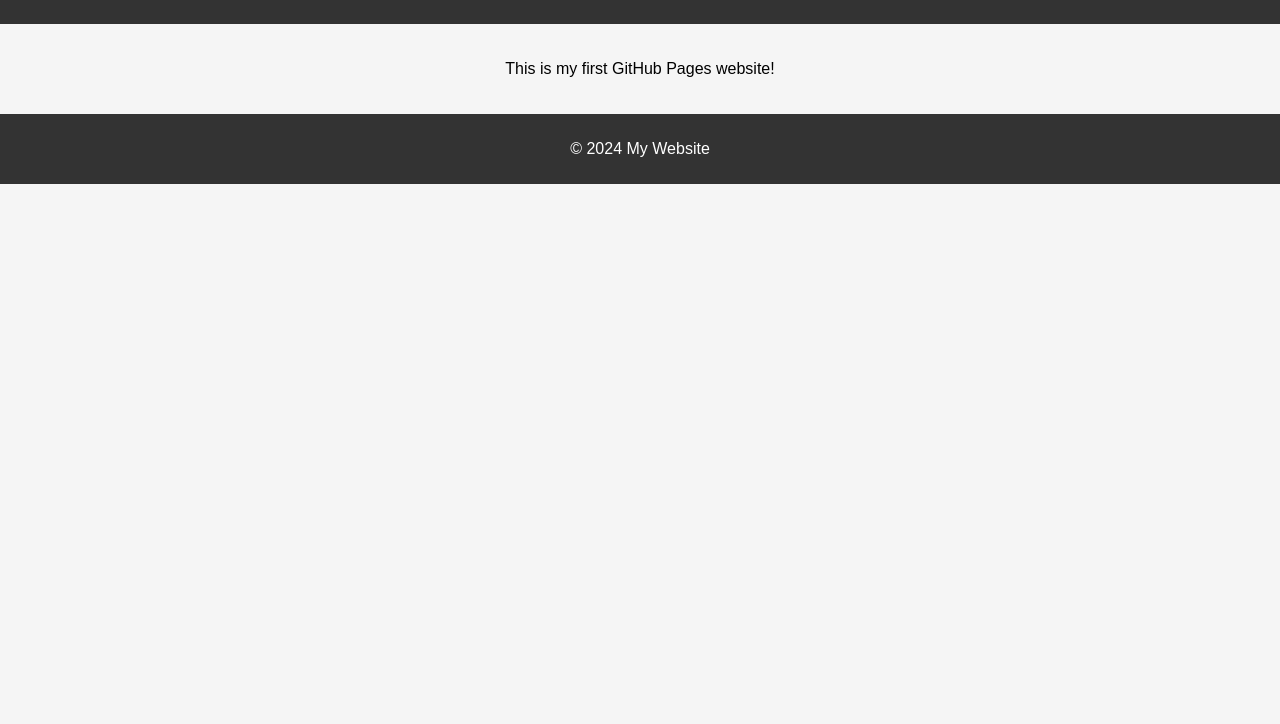
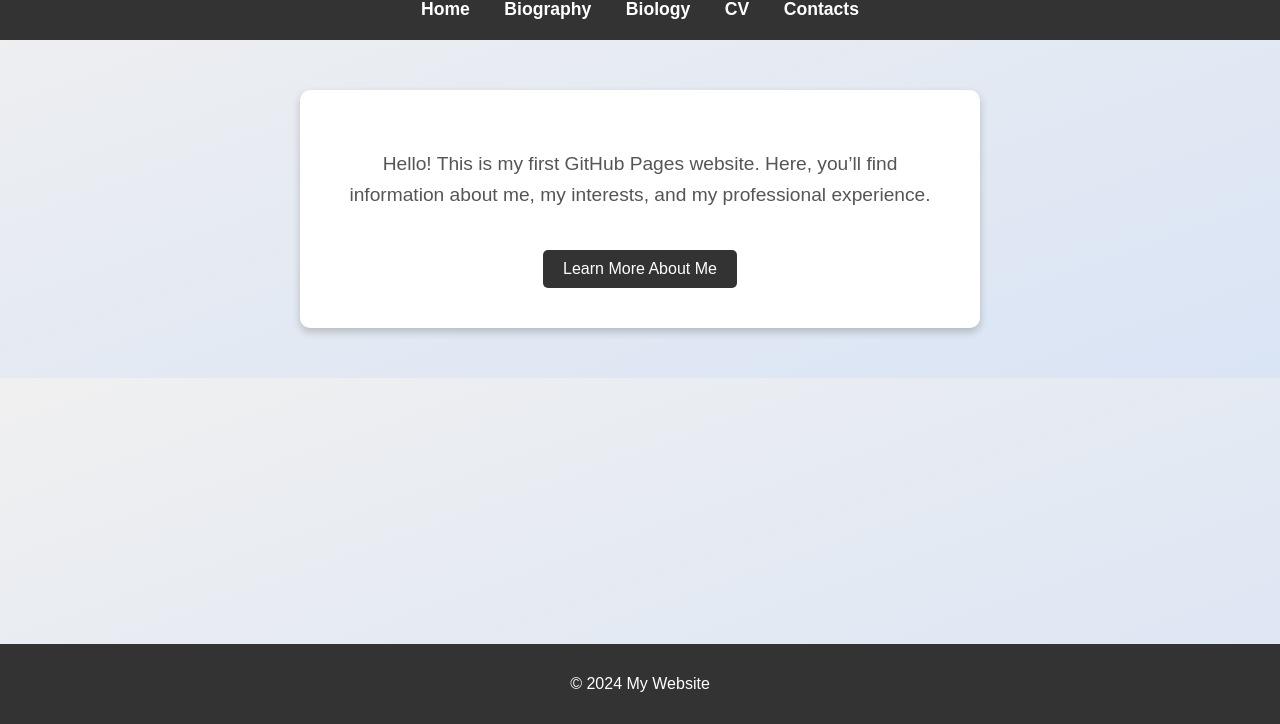
Before and after one commit to JacopoRazzauti/github.io, a plain HTML site: page index.html in a window 1280 px wide. Shown: the part 76-800 px from the top of the page. Drawn offline with Linux system fonts and the light colour scheme.

Commit message:
improved graphics

```diff
--- a/index.html
+++ b/index.html
@@ -9,9 +9,19 @@
 <body>
     <header>
         <h1>Welcome to My Website</h1>
+        <nav>
+            <a href="index.html">Home</a>
+            <a href="biography.html">Biography</a>
+            <a href="biology.html">Biology</a>
+            <a href="cv.html">CV</a>
+            <a href="contacts.html">Contacts</a>
+        </nav>
     </header>
     <main>
-        <p>This is my first GitHub Pages website!</p>
+        <section class="intro">
+            <p>Hello! This is my first GitHub Pages website. Here, you’ll find information about me, my interests, and my professional experience.</p>
+            <button onclick="window.location.href='biography.html'">Learn More About Me</button>
+        </section>
     </main>
     <footer>
         <p>&copy; 2024 My Website</p>
--- a/styles.css
+++ b/styles.css
@@ -1,37 +1,101 @@
+/* General Styling */
 body {
     font-family: Arial, sans-serif;
     margin: 0;
     padding: 0;
+    color: #333;
+    background: linear-gradient(to bottom right, #f0f0f0, #d9e4f5);
     display: flex;
     flex-direction: column;
     align-items: center;
-    background-color: #f5f5f5;
 }
 
-header, footer {
+/* Header Styling */
+header {
     background-color: #333;
-    color: white;
+    color: #fff;
+    text-align: center;
+    padding: 20px 0;
     width: 100%;
-    text-align: center;
-    padding: 10px 0;
 }
 
-main {
-    max-width: 800px;
-    padding: 20px;
-    text-align: center;
+header h1 {
+    margin: 0;
+    font-size: 2.5em;
 }
 
+/* Navigation Menu Styling */
 nav {
-    margin: 20px 0;
+    margin-top: 10px;
 }
 
 nav a {
     text-decoration: none;
-    color: #333;
-    padding: 0 10px;
+    color: #fff;
+    margin: 0 15px;
+    font-weight: bold;
+    font-size: 1.1em;
+    transition: color 0.3s ease;
 }
 
 nav a:hover {
-    color: #007BFF;
+    color: #ffd700;
 }
+
+/* Main Section Styling */
+main {
+    display: flex;
+    justify-content: center;
+    align-items: center;
+    text-align: center;
+    padding: 50px 20px;
+    width: 80%;
+}
+
+.intro {
+    background: #fff;
+    border-radius: 10px;
+    box-shadow: 0 4px 8px rgba(0, 0, 0, 0.2);
+    padding: 40px;
+    max-width: 600px;
+    animation: fadeIn 1.5s ease;
+}
+
+.intro p {
+    font-size: 1.2em;
+    line-height: 1.6;
+    color: #555;
+}
+
+.intro button {
+    background-color: #333;
+    color: #fff;
+    border: none;
+    padding: 10px 20px;
+    font-size: 1em;
+    border-radius: 5px;
+    cursor: pointer;
+    margin-top: 20px;
+    transition: background-color 0.3s ease;
+}
+
+.intro button:hover {
+    background-color: #555;
+}
+
+/* Footer Styling */
+footer {
+    background-color: #333;
+    color: white;
+    text-align: center;
+    padding: 15px 0;
+    width: 100%;
+    position: fixed;
+    bottom: 0;
+}
+
+/* Animation */
+@keyframes fadeIn {
+    from { opacity: 0; transform: translateY(10px); }
+    to { opacity: 1; transform: translateY(0); }
+}
```
